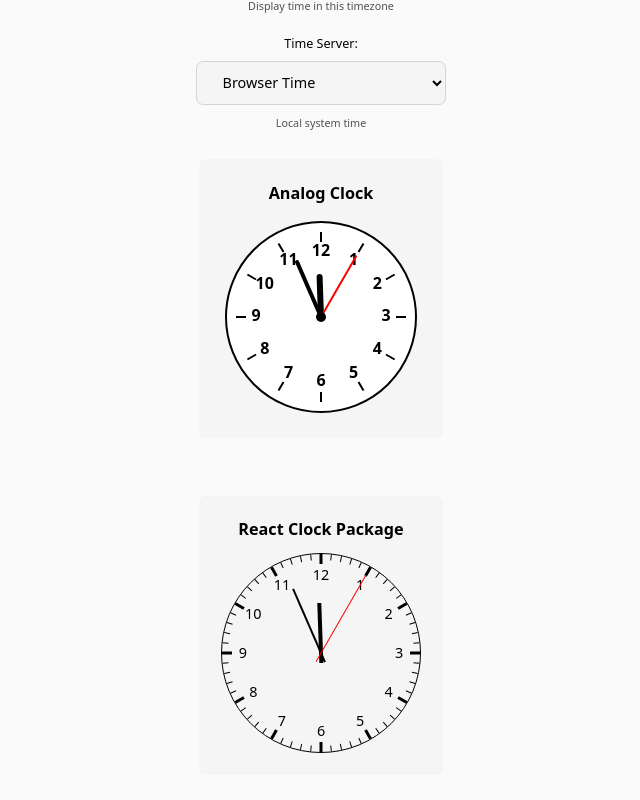
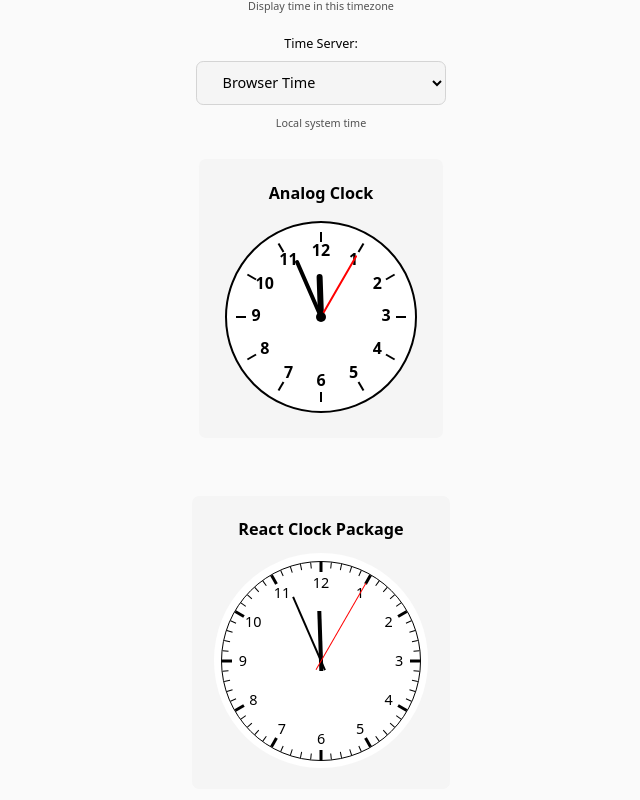
Before and after one commit to tobyhogan/react-clock-site, a React (Vite) app: page /page1 in a window 1280 px wide. Shown: the part 474-1274 px from the top of the page, without its empty margins (319-959 px from the left). Built offline with nearby package versions, Linux system fonts and the light colour scheme.

Commit message:
version 1.2.3

```diff
--- a/src/1-components-&-utilities/2-page-specific/1-page1/2-components/Component3.tsx
+++ b/src/1-components-&-utilities/2-page-specific/1-page1/2-components/Component3.tsx
@@ -18,7 +18,9 @@ const ReactClockComponent = () => {
       <div className="bg-neutral-100 dark:bg-neutral-800 p-6 rounded-lg">
         <h2 className="text-lg font-semibold mb-3 dark:text-white text-center">React Clock Package</h2>
         <div className="flex justify-center">
-          <Clock value={value} size={200} renderNumbers={true} />
+          <div className="bg-white rounded-full p-2 inline-block">
+            <Clock value={value} size={200} renderNumbers={true} />
+          </div>
         </div>
       </div>
     </div>
```
